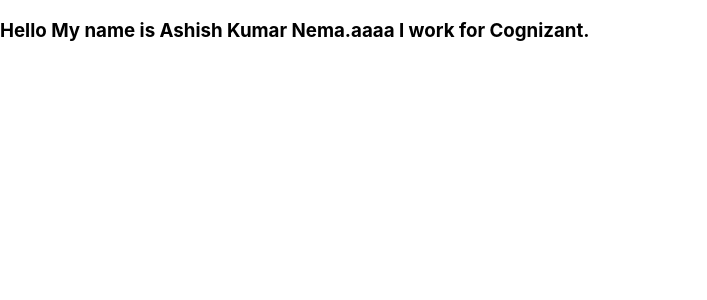
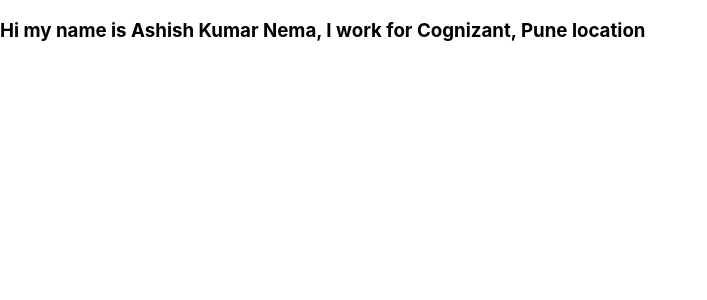
Before and after one commit to aashishnema/reactlivewebsite, a React (Create React App) app: page / in a window 1280 px wide. Shown: the top 300 px of the page, without its empty margins (0-707 px from the left). Built offline with nearby package versions, Linux system fonts and the light colour scheme.

Commit message:
updating a while

```diff
--- a/src/components/HelloWorld.js
+++ b/src/components/HelloWorld.js
@@ -2,7 +2,7 @@
 
 function HelloWorld(){
     return (
-        <h3>Hello My name is Ashish Kumar Nema.aaaa I work for Cognizant. </h3>
+        <h3>Hi my name is Ashish Kumar Nema, I work for Cognizant, Pune location </h3>
     )
 }
 
```
